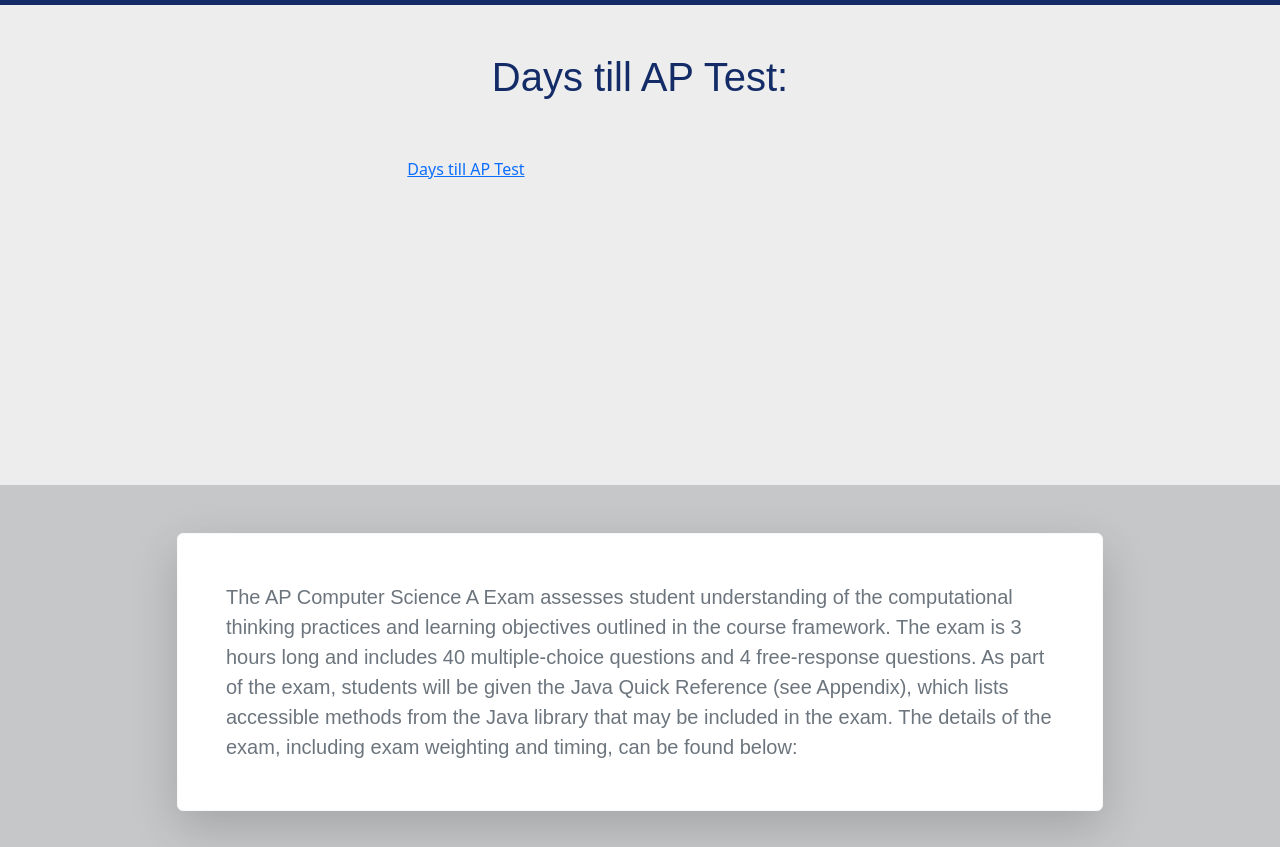
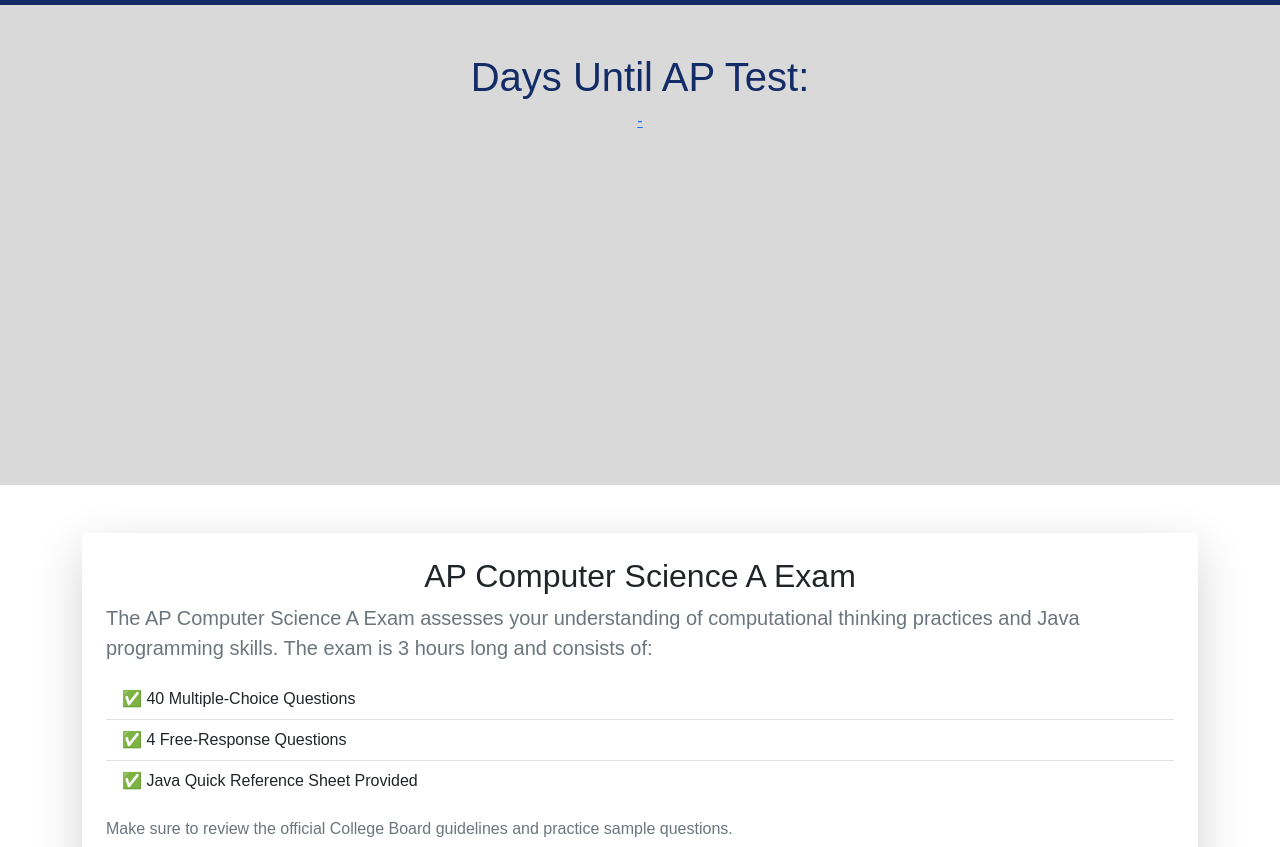
Before and after one commit to anisenson/AP-CSA-Marlboro-Tech, a plain HTML site: page aptest.html in a window 1280 px wide. Shown: the part 105-952 px from the top of the page. Drawn offline with nearby package versions, Linux system fonts and the light colour scheme; a script that the page names is missing; a web font is replaced by a local one.

Commit message:
2/6 Worked on ap test pages
Co-authored-by: Jaydeny-png <Jaydeny-png@users.noreply.github.com>
Co-authored-by: DanielB566 <DanielB566@users.noreply.github.com>

```diff
--- a/aptest.html
+++ b/aptest.html
@@ -27,6 +27,7 @@
 
     <!-- Ap Test Css File -->
     <link href="assets/css files/aptest.css" rel="stylesheet">
+
 
 </head>
 
@@ -79,70 +80,33 @@
 
 
 
-
-
-
-
-
-    <!-- Section 1 -->
-    <section class="section1">
-        <div class="container-fluid p-5">
-            <div class="row d-flex align-items-center justify-content-center g-5">
-                <div class="col-8">
-                    <h1 class="font-main text-center">Days till AP Test:</h1>
-                </div>
-                <div class="col-md-5 col-sm-12">
-
-
-  <script src="https://cdn.logwork.com/widget/countdown.js"></script>
-  <a href="https://logwork.com/countdown-5qzc"
-     class="countdown-timer"
-     data-timezone="America/New_York"
-
-     data-textcolor="#d9d9d977"
-
-     data-date="2025-05-07 10:43"
-     data-background="#132c6b"
-     data-digitscolor="#f7f7f7"
-
-     data-unitscolor="#d9d9d977">
-    Days till AP Test
-  </a>
-
-                </div>
-            </div>
+    <!-- Section 1 - Countdown Timer -->
+    <section class="section1 text-center py-5 font-alt">
+        <div class="container">
+            <h1 class="font-main">Days Until AP Test:</h1>
+            <a href="https://logwork.com/countdown-timer" class="countdown-timer" data-timezone="America/New_York"
+                data-textcolor="132B67" data-date="2025-05-07 10:00" data-background="#132b67"
+                data-digitscolor="#ffffff" data-unitscolor="#132b67">-</a>
         </div>
     </section>
 
-
-
-
-
-
-
-
-
-
-
-
-
-
-    <!-- Section 2 -->
-    <section class="section2">
+    <!-- Section 2 - Exam Details -->
+    <section class="section2 py-5">
         <div class="container">
-            <div class="row pt-5 justify-content-center">
-                <div class="col-md-10 col-sm-12 h-100">
-                    <div class="p-5 rounded bg-white shadow-lg border border-light">
-                        <p class="font-alt lead mb-0 text-secondary">
-                            The AP Computer Science A Exam assesses student understanding of the
-                            computational thinking practices and learning objectives outlined in the
-                            course framework. The exam is 3 hours long and includes 40 multiple-choice
-                            questions and 4 free-response questions. As part of the exam, students will
-                            be given the Java Quick Reference (see Appendix), which lists accessible
-                            methods from the Java library that may be included in the exam. The details
-                            of the exam, including exam weighting and timing, can be found below:
-                    </div>
-                </div>
+            <div class="bg-white shadow-lg rounded p-4 font-alt">
+                <h2 class="text-center font-main">AP Computer Science A Exam</h2>
+                <p class="lead text-secondary">
+                    The AP Computer Science A Exam assesses your understanding of computational thinking practices
+                    and Java programming skills. The exam is <strong>3 hours long</strong> and consists of:
+                </p>
+                <ul class="list-group list-group-flush">
+                    <li class="list-group-item">✅ 40 Multiple-Choice Questions</li>
+                    <li class="list-group-item">✅ 4 Free-Response Questions</li>
+                    <li class="list-group-item">✅ Java Quick Reference Sheet Provided</li>
+                </ul>
+                <p class="mt-3 text-secondary">
+                    Make sure to review the official College Board guidelines and practice sample questions.
+                </p>
             </div>
         </div>
     </section>
@@ -166,6 +130,9 @@
     </footer>
     <!--End Footer-->
 
+    <script src="https://cdn.logwork.com/widget/countdown.js"></script>
+
+
     <!-- Bootstrap JavaScript Libraries -->
 
     <script src="assets/javascript files/script2.js"></script>
--- a/assets/css files/aptest.css
+++ b/assets/css files/aptest.css
@@ -1,6 +1,6 @@
 .section1 {
     height: 60vh;
-    background-color: #d9d9d977; /* Turn white later on */
+    background-color: #D9D9D9;
     color: #132B67;
     display: flex;
     flex-direction: column;
@@ -14,7 +14,7 @@
 
   .section2 {
     height: 50vh;
-    background-color: #c6c7c9; /* Turn white later on */
+    background-color: white
     display: flex;
     flex-direction: column;
     justify-content: space-between;
--- a/assets/css files/units.css
+++ b/assets/css files/units.css
@@ -40,7 +40,7 @@
     width: 100%;
     height: 100%;
     object-fit: cover;
-    transition: filter 1s ease-in-out;
+    transition: filter .2s ease-in-out;
 }
 
 
@@ -85,7 +85,7 @@
     font-weight: 500;
     cursor: pointer;
     margin-top: 10px;
-    transition: background 0.3s ease-in-out;
+    transition: background 0.2s ease-in-out;
 }
 
 .card-btn:hover {
```
Also changed, not shown: assets/css files/resources.css (+9 -8 lines), resources.html (+3 -4 lines), units.html (+10 -10 lines).
